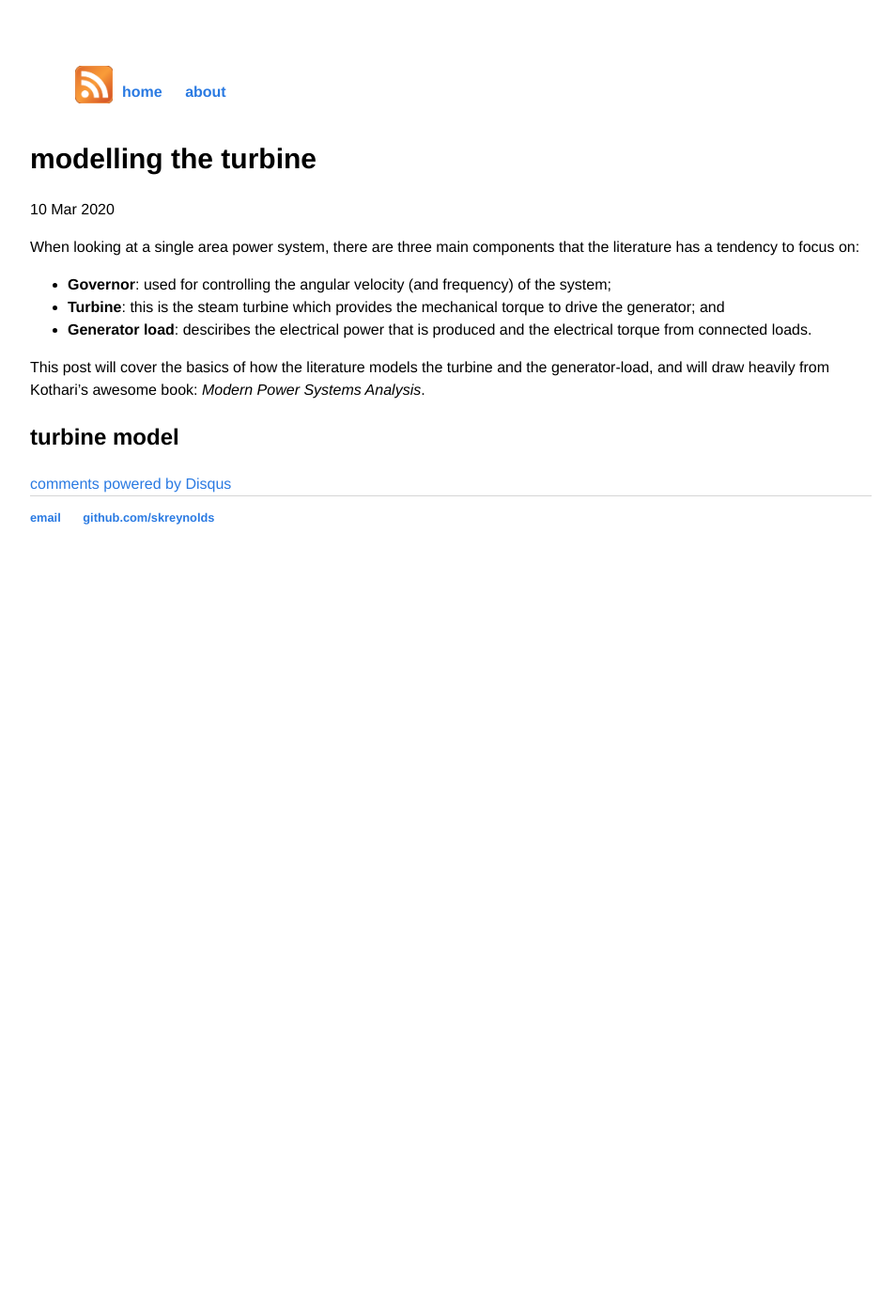
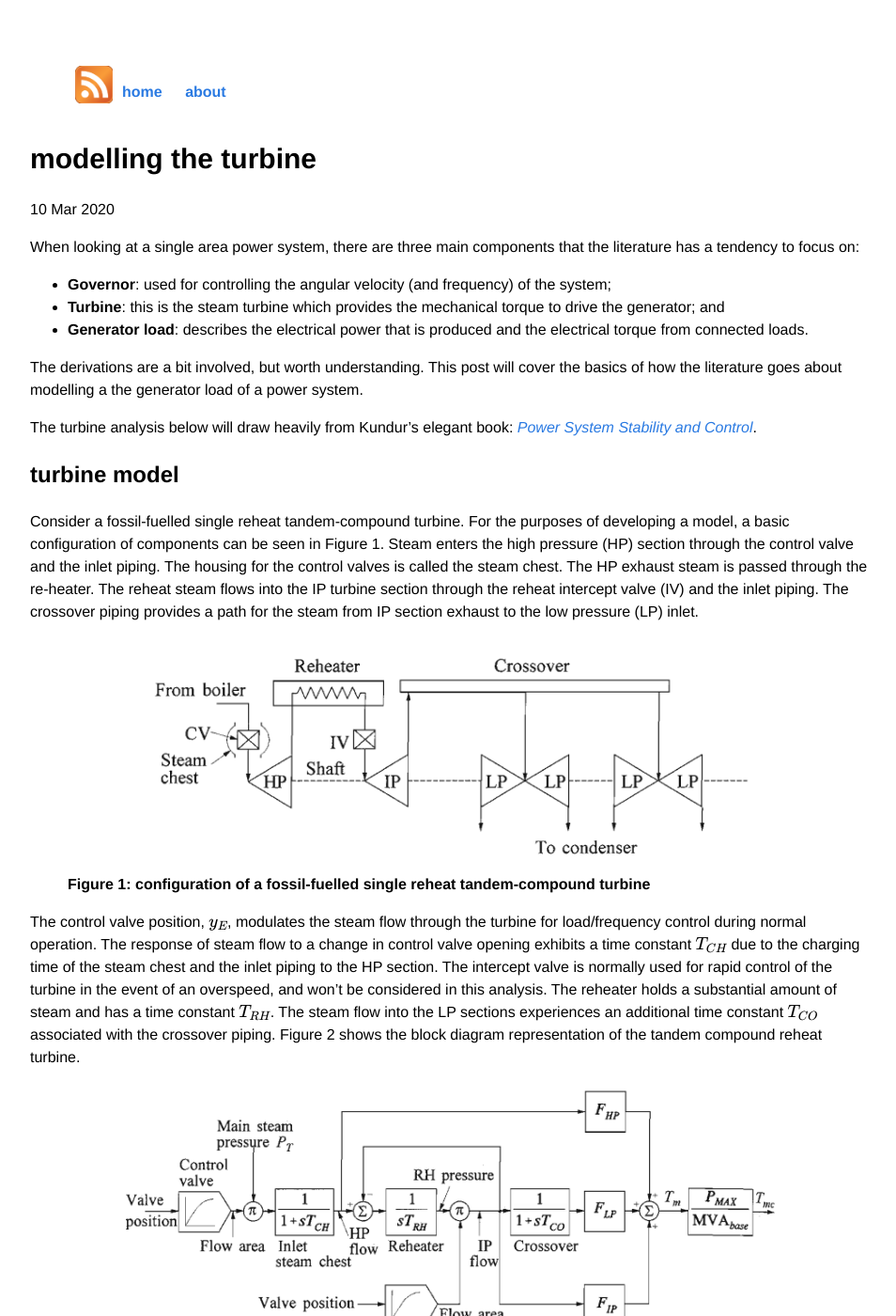
Before and after one commit to skreynolds/skreynolds.github.io, a Jekyll site: the page built from _posts/2020-03-10-modelling-plant-2.md, in a window 1280 px wide and 1400 px high. Shown: the whole window at 94% size, without its empty margins (160-1114 px from the left). Built offline with Jekyll 4.4.1, drawn with Linux system fonts in a browser that asks for light colours; formulas are drawn with MathJax 3; comment, search, counter and statistics services are not loaded; some of the changed text lies outside the part shown.

Commit message:
Update: completed modelling posts

```diff
--- a/_posts/2020-03-10-modelling-plant-2.md
+++ b/_posts/2020-03-10-modelling-plant-2.md
@@ -8,8 +8,36 @@ When looking at a single area power system, there are three main components that
 
 * **Governor**: used for controlling the angular velocity (and frequency) of the system;
 * **Turbine**: this is the steam turbine which provides the mechanical torque to drive the generator; and
-* **Generator load**: desciribes the electrical power that is produced and the electrical torque from connected loads.
+* **Generator load**: describes the electrical power that is produced and the electrical torque from connected loads.
 
-This post will cover the basics of how the literature models the turbine and the generator-load, and will draw heavily from Kothari's awesome book: *Modern Power Systems Analysis*.
+The derivations are a bit involved, but worth understanding. This post will cover the basics of how the literature goes about modelling a the generator load of a power system.
+
+The turbine analysis below will draw heavily from Kundur's elegant book: [*Power System Stability and Control*](https://www.amazon.com.au/System-Stability-Control-Paperback-Prabha/dp/0070635153/ref=sr_1_1?qid=1586581887&refinements=p_27%3APrabha+Kundur&s=books&sr=1-1).
 
 ## turbine model
+Consider a fossil-fuelled single reheat tandem-compound turbine. For the purposes of developing a model, a basic configuration of components can be seen in Figure 1. Steam enters the high pressure (HP) section through the control valve and the inlet piping. The housing for the control valves is called the steam chest. The HP exhaust steam is passed through the re-heater. The reheat steam flows into the IP turbine section through the reheat intercept valve (IV) and the inlet piping. The crossover piping provides a path for the steam from IP section exhaust to the low pressure (LP) inlet.
+
+<figure>
+	<img src="/assets/turbine_configuration.png" alt="Governor" height="250" class="center">
+	<figcaption>Figure 1: configuration of a fossil-fuelled single reheat tandem-compound turbine</figcaption>
+</figure>
+
+The control valve position, $$y_E$$, modulates the steam flow through the turbine for load/frequency control during normal operation. The response of steam flow to a change in control valve opening exhibits a time constant $$T_{CH}$$ due to the charging time of the steam chest and the inlet piping to the HP section. The intercept valve is normally used for rapid control of the turbine in the event of an overspeed, and won't be considered in this analysis. The reheater holds a substantial amount of steam and has a time constant $$T_{RH}$$. The steam flow into the LP sections experiences an additional time constant $$T_{CO}$$ associated with the crossover piping. Figure 2 shows the block diagram representation of the tandem compound reheat turbine.
+
+<figure>
+	<img src="/assets/turbine_full_block_diagram.png" alt="Governor" height="300" class="center">
+	<figcaption>Figure 2: block diagram of the tandem compound reheat turbine</figcaption>
+</figure>
+
+To simplify the model shown in Figure 2, it is assumed that $$T_{CO}$$ is negligible in comparison to $$T_{RH}$$. Moreover, the remaining two time constants, $$T_{CH}$$ and $$T_{RH}$$, have been combined into a single time constant $$T_t$$. Hence, the power output of the turbine, $$\Delta P_G(s)$$, can be linked to the valve position, $$\Delta Y_E(s)$$, in the frequency domain with the following expression:
+
+$$\Delta F(s) = \bigg( \frac{K_t}{1 + T_t s} \bigg) \times P_G(s) \tag{1}$$
+
+Equation (1) is the simplified model of the turbine in the frequency domain. The parameter $$K_t$$ is referred to as the gain of the turbine; and the parameter $$T_t$$ is referred to as the time constant of the turbine.
+
+The block diagram showing this representation can be seen in Figure 3 below.
+
+<figure>
+	<img src="/assets/turbine_simplified_block_diagram.png" alt="Governor" height="100" class="center">
+	<figcaption>Figure 3: simplified block diagram of the tandem compound reheat turbine</figcaption>
+</figure>
```
Also changed, not shown: _posts/2020-03-09-modelling-plant-1.md (+11 -7 lines), _posts/2020-03-11-modelling-plant-3.md (+8 -4 lines), assets/turbine_configuration.png (added), assets/turbine_full_block_diagram.png (added), assets/turbine_simplified_block_diagram.png (added).
